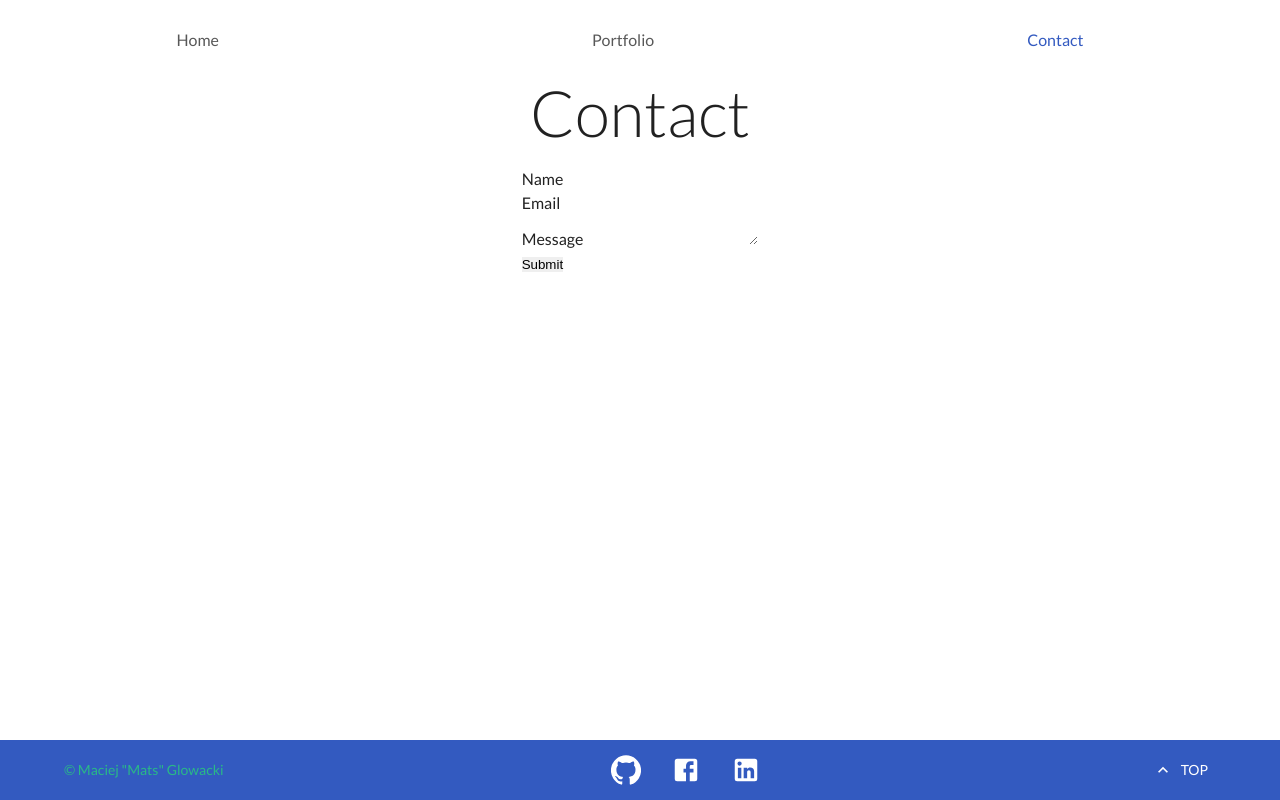
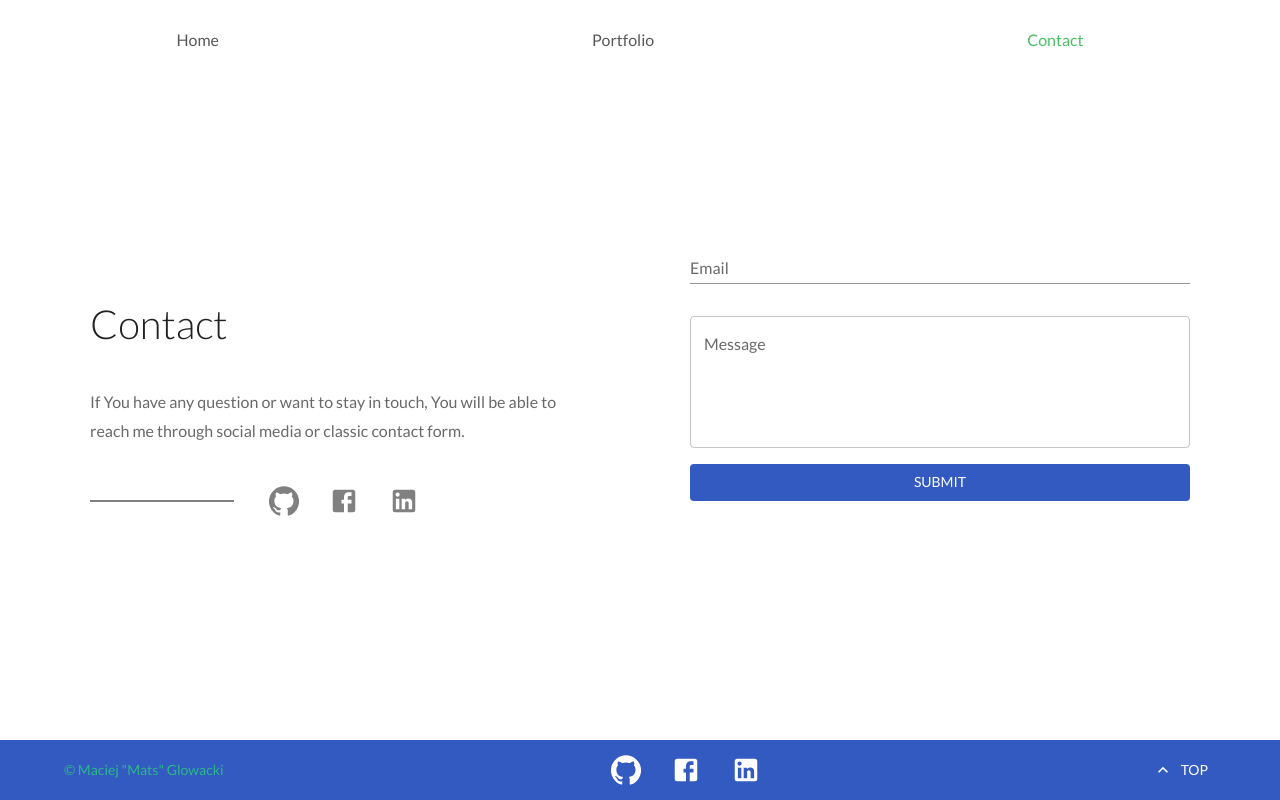
Before and after one commit to MaciejGL/personal_portfolio_frontend, a Gatsby site: page /contact in a window 1280 px wide. Built offline with nearby package versions, Linux system fonts and the light colour scheme; Gatsby itself is replaced by a stand-in of ours.

Commit message:
Add contact form to Contact page

```diff
--- a/src/components/ContactForm/ContactForm.js
+++ b/src/components/ContactForm/ContactForm.js
@@ -1,41 +1,64 @@
 import React from 'react';
-import { Formik, Form } from 'formik';
-import * as Yup from 'yup';
-import Input from './Input';
-import TextArea from './TextArea';
+import { useFormik } from 'formik';
+import * as yup from 'yup';
+
+// Components
+import { TextField, Button } from '@material-ui/core';
+
+// Styles
+import classes from './ContactForm.module.scss';
+import { useStyles_ContactForm } from '../../styles/mui_styles';
+
+const validationSchema = yup.object({
+	email: yup.string('Enter your email').email('Enter a valid email').required('Email is required'),
+	message: yup.string('Enter your Message').min(8, 'Message should be of minimum 8 characters length').required('Message is required'),
+});
 
 const ContactForm = () => {
-	const initialValues = {
-		name: '',
-		email: '',
-		password: '',
-	};
-
-	const validationSchema = Yup.object({
-		name: Yup.string().required('Required'),
-		email: Yup.string().email('Invalid email format').required('Required'),
-		password: Yup.string().required('Required'),
+	const classes_Mui = useStyles_ContactForm();
+	const formik = useFormik({
+		initialValues: {
+			email: '',
+			message: '',
+		},
+		validationSchema: validationSchema,
+		onSubmit: (values) => {
+			alert(JSON.stringify(values, null, 2));
+		},
 	});
 
-	const onSubmit = (values) => {
-		console.log('Form data', values);
-	};
-
 	return (
-		<Formik initialValues={initialValues} validationSchema={validationSchema} onSubmit={onSubmit}>
-			{(formik) => {
-				return (
-					<Form>
-						<Input control="input" type="email" label="Name" name="name" />
-						<Input control="input" type="email" label="Email" name="email" />
-						<TextArea control="input" type="password" label="Message" name="message" />
-						<button type="submit" disabled={!formik.isValid}>
-							Submit
-						</button>
-					</Form>
-				);
-			}}
-		</Formik>
+		<form onSubmit={formik.handleSubmit} className={classes.form}>
+			<TextField
+				className={classes_Mui.input}
+				fullWidth
+				id="email"
+				name="email"
+				label="Email"
+				value={formik.values.email}
+				onChange={formik.handleChange}
+				error={formik.touched.email && Boolean(formik.errors.email)}
+				helperText={formik.touched.email && formik.errors.email}
+			/>
+			<TextField
+				className={classes_Mui.input}
+				fullWidth
+				variant="outlined"
+				multiline
+				rows={5}
+				rowsMax={7}
+				id="message"
+				name="message"
+				label="Message"
+				value={formik.values.message}
+				onChange={formik.handleChange}
+				error={formik.touched.message && Boolean(formik.errors.message)}
+				helperText={formik.touched.message && formik.errors.message}
+			/>
+			<Button color="primary" disableElevation variant="contained" fullWidth type="submit">
+				Submit
+			</Button>
+		</form>
 	);
 };
 
--- /dev/null
+++ b/src/components/ContactForm/ContactForm.module.scss
@@ -0,0 +1,3 @@
+.form {
+	width: 100%;
+}
--- a/src/components/ContactForm/Input.js
+++ /dev/null
@@ -1,16 +0,0 @@
-import React from 'react';
-import { Field, ErrorMessage } from 'formik';
-import TextError from './TextError';
-
-const Input = (props) => {
-	const { label, name, ...rest } = props;
-	return (
-		<div>
-			<label htmlFor={name}>{label}</label>
-			<Field id={name} name={name} {...rest} />
-			<ErrorMessage component={TextError} name={name} />
-		</div>
-	);
-};
-
-export default Input;
--- a/src/components/ContactForm/TextArea.js
+++ /dev/null
@@ -1,16 +0,0 @@
-import React from 'react';
-import { Field, ErrorMessage } from 'formik';
-import TextError from './TextError';
-
-const Textarea = (props) => {
-	const { label, name, ...rest } = props;
-	return (
-		<div>
-			<label htmlFor={name}>{label}</label>
-			<Field as="textarea" id={name} name={name} {...rest} />
-			<ErrorMessage component={TextError} name={name} />
-		</div>
-	);
-};
-
-export default Textarea;
--- a/src/components/ContactForm/TextError.js
+++ /dev/null
@@ -1,7 +0,0 @@
-import React from 'react';
-
-const TextError = (props) => {
-	return <div>{props.children}</div>;
-};
-
-export default TextError;
--- a/src/components/GithubCalendar/GithubCalendar.js
+++ b/src/components/GithubCalendar/GithubCalendar.js
@@ -1,3 +1,4 @@
+import { Paper } from '@material-ui/core';
 import React from 'react';
 import GitHubCalendar from 'react-github-calendar';
 import ReactTooltip from 'react-tooltip';
--- a/src/components/GithubCalendar/GithubCalendar.module.scss
+++ b/src/components/GithubCalendar/GithubCalendar.module.scss
@@ -2,7 +2,12 @@
 	margin: 3rem auto 0;
 	width: 90%;
 	max-width: 800px;
+	// border: 1px solid black;
 	& svg {
 		width: 100%;
 	}
+	@media (min-width: 960px) {
+		padding: 2rem 3rem 0 3rem;
+		box-shadow: var(--paper-box-shadow-3);
+	}
 }
--- a/src/components/Navigation/Links/Links.module.scss
+++ b/src/components/Navigation/Links/Links.module.scss
@@ -16,7 +16,7 @@
 	}
 
 	&:hover {
-		color: var(--primary-color);
+		color: var(--contrast);
 	}
 
 	@media (min-width: 960px) {
@@ -30,7 +30,7 @@
 	padding-top: 100px;
 	color: rgb(88, 88, 88);
 	.activeLink {
-		color: var(--primary-color);
+		color: var(--contrast);
 	}
 	@media (min-width: 960px) {
 		padding: 0;
--- a/src/components/Portfolio/Project_card/Project_card.js
+++ b/src/components/Portfolio/Project_card/Project_card.js
@@ -4,6 +4,7 @@ import PropTypes from 'prop-types';
 
 // Components
 import { Button, Typography, Paper } from '@material-ui/core';
+import { WebAssetOutlined, CallMadeOutlined, LanguageOutlined, DescriptionOutlined } from '@material-ui/icons';
 
 // Styles
 import classes from './Project_card.module.scss';
@@ -24,13 +25,13 @@ const Project_card = ({ data, shadow }) => {
 			</Typography>
 			<div className={classes.actions_container}>
 				<Link to={`/portfolio/${data.title}`}>
-					<Button variant="text" color="primary" className={classes_Mui.details}>
+					<Button endIcon={<DescriptionOutlined />} variant="text" disableElevation color="primary" className={classes_Mui.details}>
 						Details
 					</Button>
 				</Link>
 
 				<a href={data.live_preview} target="_blank" rel="noreferrer">
-					<Button variant="text" color="primary" className={classes_Mui.details}>
+					<Button endIcon={<WebAssetOutlined />} variant="text" disableElevation color="primary" className={classes_Mui.details}>
 						Live
 					</Button>
 				</a>
--- a/src/components/Portfolio/Project_card/Project_card.module.scss
+++ b/src/components/Portfolio/Project_card/Project_card.module.scss
@@ -13,6 +13,9 @@
 	margin-top: auto;
 	display: flex;
 	justify-content: flex-end;
+	& > a {
+		margin: 10px 10px 0;
+	}
 }
 
 .latest_projects {
--- a/src/pages/contact.js
+++ b/src/pages/contact.js
@@ -5,13 +5,30 @@ import Layout from '../components/Layout';
 import { Typography } from '@material-ui/core';
 import SEO from '../components/SEO/SEO';
 import ContactForm from '../components/ContactForm/ContactForm';
+import SocialMedia from '../components/common/SocialMedia/SocialMedia';
+
+// Styles
+import classes from '../styles/contact.module.scss';
 
 const contact = () => {
 	return (
 		<Layout>
 			<SEO title="Contact" article="Contact" />
-			<Typography variant="h1">Contact</Typography>
-			<ContactForm />
+			<div className={classes.contactWrapper}>
+				<section className={classes.textWrapper}>
+					<Typography variant="h2" component="h1">
+						Contact
+					</Typography>
+					<Typography variant="body1">
+						If You have any question or want to stay in touch, You will be able to reach me through social media or classic contact form.
+					</Typography>
+					<SocialMedia line />
+				</section>
+
+				<section className={classes.formContainer}>
+					<ContactForm />
+				</section>
+			</div>
 		</Layout>
 	);
 };
--- /dev/null
+++ b/src/styles/contact.module.scss
@@ -0,0 +1,22 @@
+.contactWrapper {
+	margin: auto;
+	display: flex;
+	flex-wrap: wrap;
+	justify-content: space-around;
+	width: 100%;
+	max-width: 1200px;
+}
+
+.textWrapper {
+	margin: 4rem 0;
+	width: 90%;
+	max-width: 500px;
+	& > p {
+		margin: 2.5rem 0;
+	}
+}
+.formContainer,
+.textWrapper {
+	width: 90%;
+	max-width: 500px;
+}
--- a/src/styles/mui_styles.js
+++ b/src/styles/mui_styles.js
@@ -67,9 +67,7 @@ export const useStyles_Homepage = makeStyles((theme) => ({
 }));
 
 export const useStyles_Project_card = makeStyles((theme) => ({
-	details: {
-		margin: '20px 0 0',
-	},
+	details: {},
 	project_card_title: {
 		margin: '20px 0',
 	},
@@ -123,3 +121,11 @@ export const useStyles_Project = makeStyles((theme) => ({
 		maxWidth: '700px',
 	},
 }));
+
+export const useStyles_ContactForm = makeStyles((theme) => ({
+	input: {
+		margin: '1rem 0',
+		backgroundColor: '#fff',
+		borderRadius: '4px',
+	},
+}));
```
